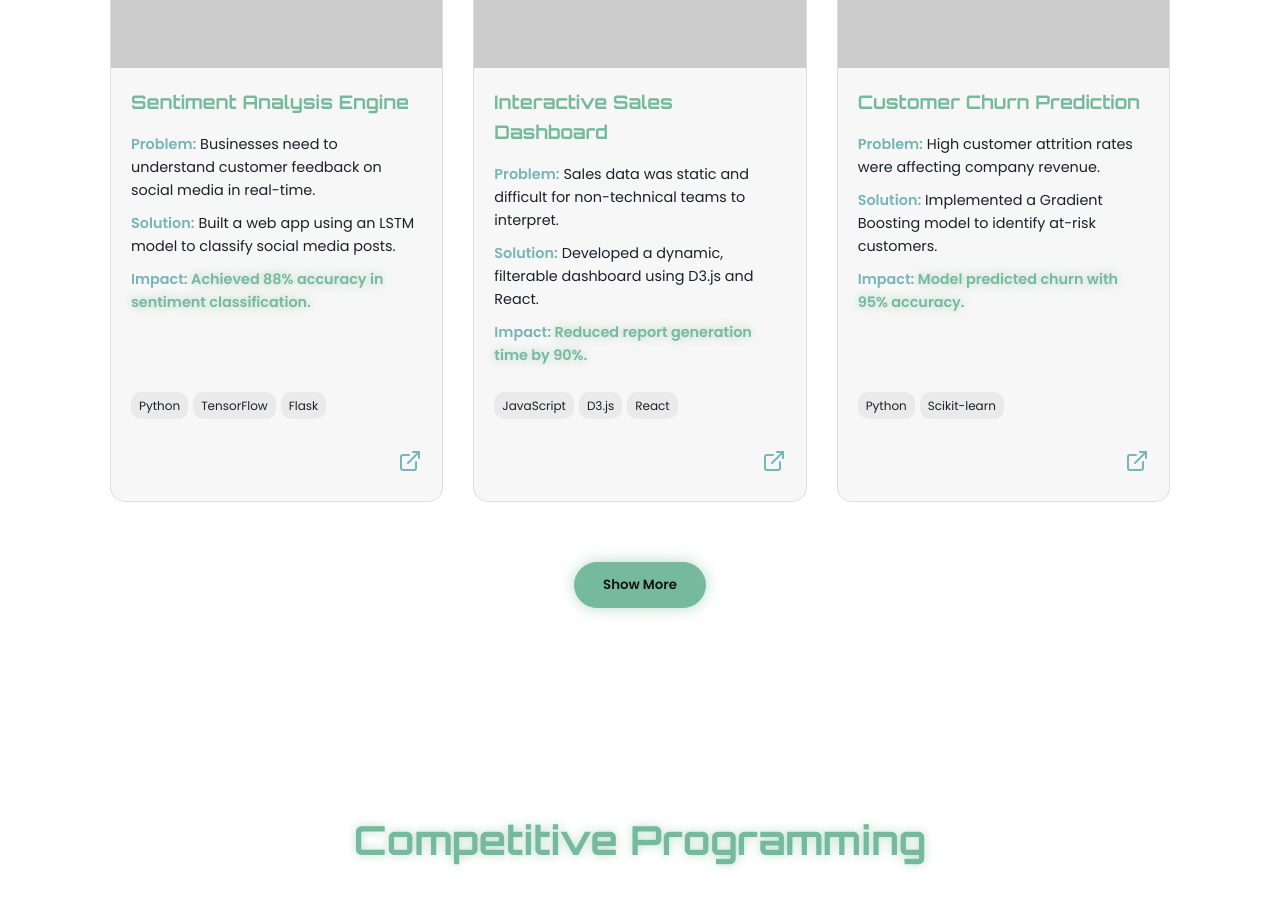
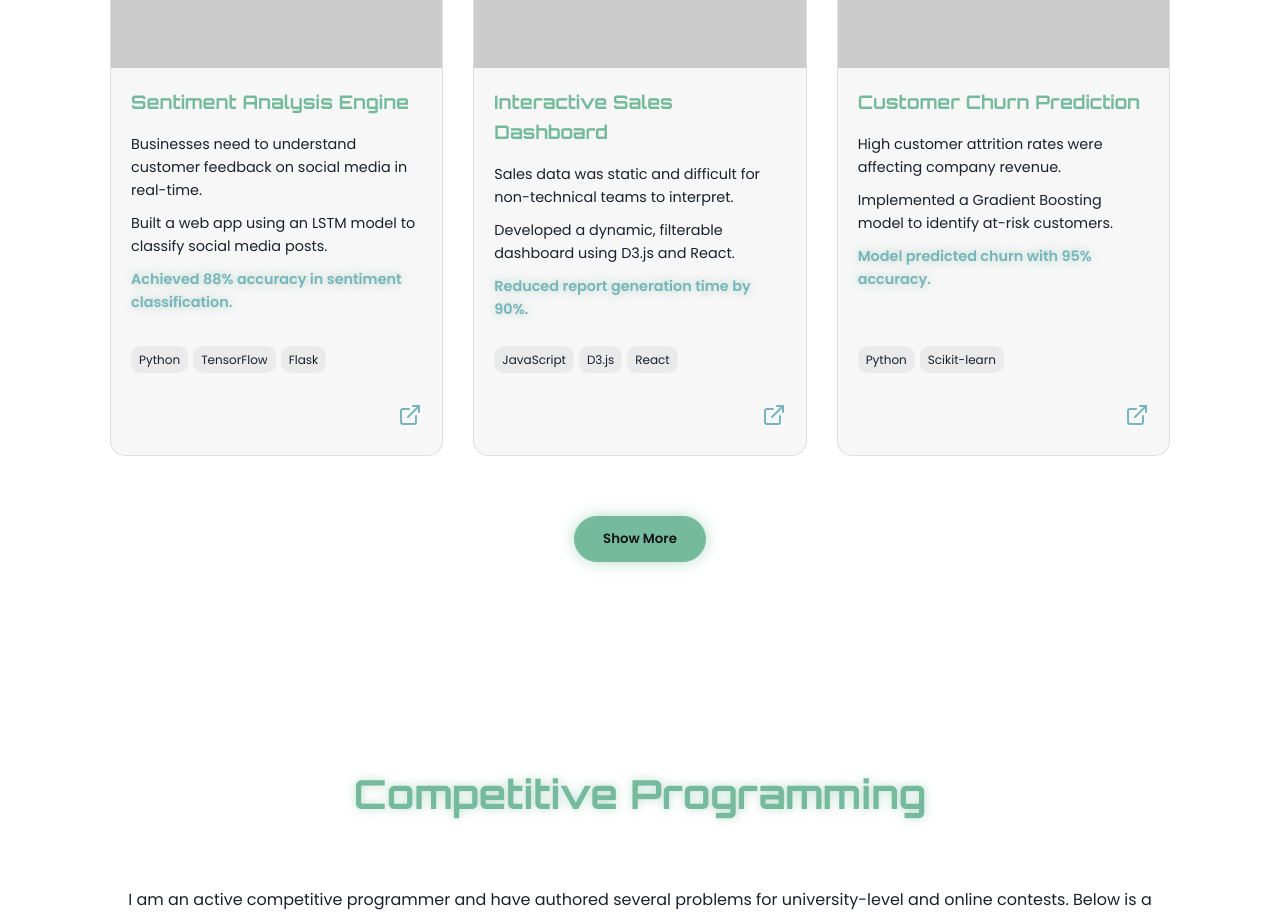
Before and after one commit to ZulfahmiCP/Portofolio-Website, a React (Create React App) app: page / in a window 1280 px wide. Shown: the part 1240-2157 px from the top of the page. Built offline with nearby package versions, Linux system fonts and the light colour scheme.

Commit message:
Fix Projects Description

```diff
--- a/src/components/Projects/ProjectCard.jsx
+++ b/src/components/Projects/ProjectCard.jsx
@@ -15,10 +15,9 @@ const ProjectCard = ({ project }) => {
       <div className="project-info">
         <h3>{project.title}</h3>
         <div className="project-description">
-          <p><strong>Problem:</strong> {project.problem}</p>
-          <p><strong>Solution:</strong> {project.solution}</p>
+          <p>{project.problem}</p>
+          <p>{project.solution}</p>
           <p>
-            <strong>Impact:</strong>
             <span className="impact-highlight"> {project.impact}</span>
           </p>
         </div>
--- a/src/styles/components/projects.css
+++ b/src/styles/components/projects.css
@@ -57,7 +57,7 @@
 }
 
 .impact-highlight {
-  color: var(--primary-accent);
+  color: var(--secondary-accent);
   font-weight: 600;
   text-shadow: 0 0 8px var(--glow-color);
 }
```
